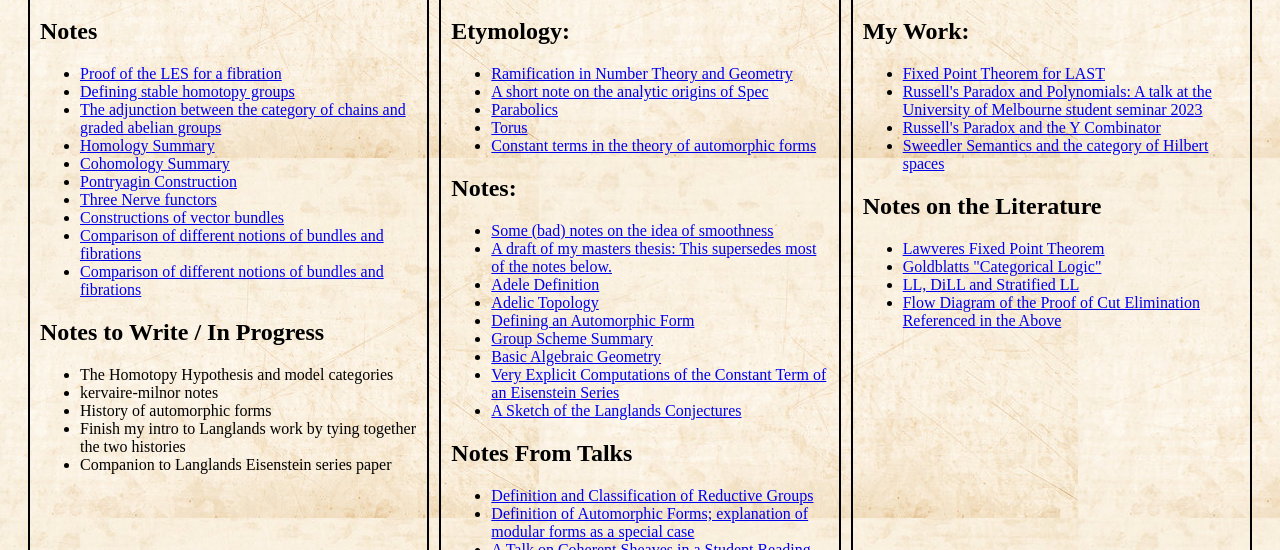
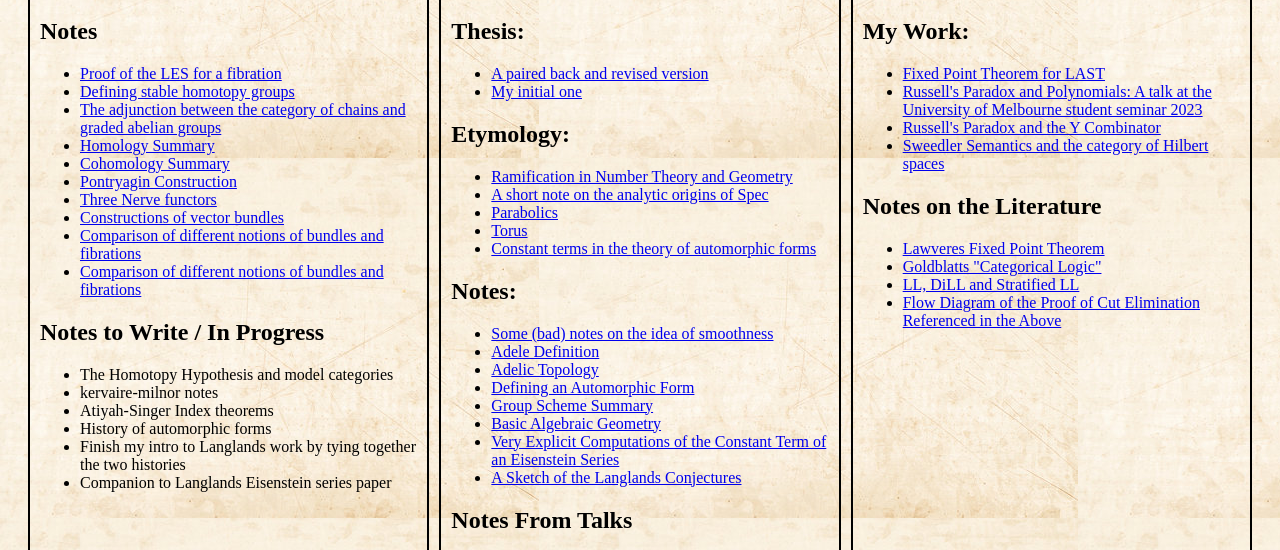
Before and after one commit to rileymoriss/rileymoriss.github.io, a plain HTML site: page index.html in a window 1280 px wide. Shown: the part 202-752 px from the top of the page. Drawn offline with nearby package versions, Linux system fonts and the light colour scheme.

Commit message:
two thesis versions

```diff
--- a/index.html
+++ b/index.html
@@ -33,6 +33,7 @@
       <ul>
         <li>The Homotopy Hypothesis and model categories</li>
         <li>kervaire-milnor notes</li>
+        <li>Atiyah-Singer Index theorems</li>
         <li>History of automorphic forms</li>
         <li>Finish my intro to Langlands work by tying together the two histories</li>
         <li>Companion to Langlands Eisenstein series paper</li>
@@ -41,6 +42,11 @@
 
     <div class="grid-item">
       <h1>NUMBER THEORY</h1>
+      <h2>Thesis:</h2>
+      <ul>
+        <li><a href="Notes\Research\main.pdf">A paired back and revised version</a></li>
+        <li><a href="Notes\Research\main_old.pdf">My initial one</a></li>
+      </ul>
       <h2>Etymology:</h2>
       <ul>
         <li><a href="Notes\Research\ramification.pdf">Ramification in Number Theory and Geometry</a></li>
@@ -52,8 +58,6 @@
       <h2>Notes:</h2>
       <ul>
         <li><a href="Notes\Research\smoothness.pdf">Some (bad) notes on the idea of smoothness</a></li>
-        <li><a href="Notes\Research\main.pdf">A draft of my masters thesis: This supersedes most of the notes below.
-          </a></li>
         <li><a href="Notes\Research\THESIS.pdf">Adele Definition</a></li>
         <li><a href="Notes\Research\Adelic Topology.pdf">Adelic Topology</a></li>
         <li><a href="Notes\Research\AutomorphicForms.pdf">Defining an Automorphic Form</a></li>
```
